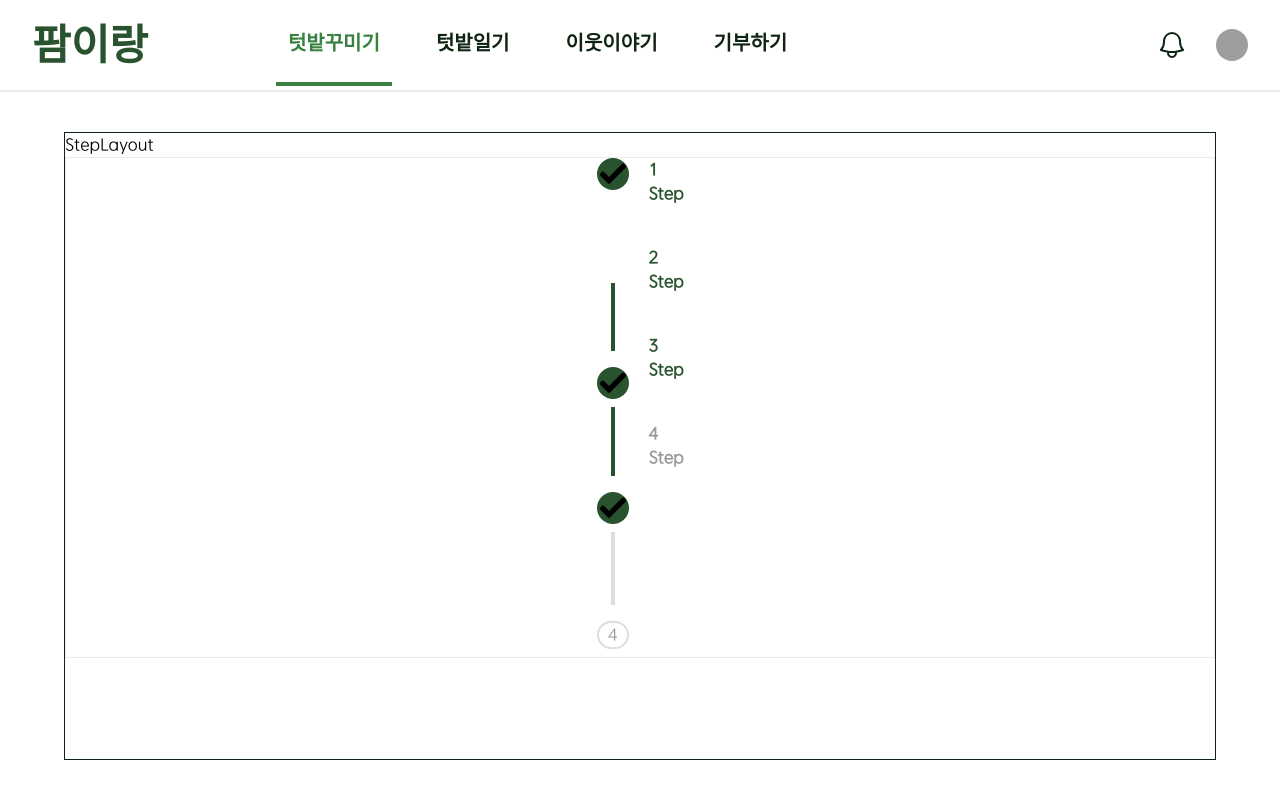
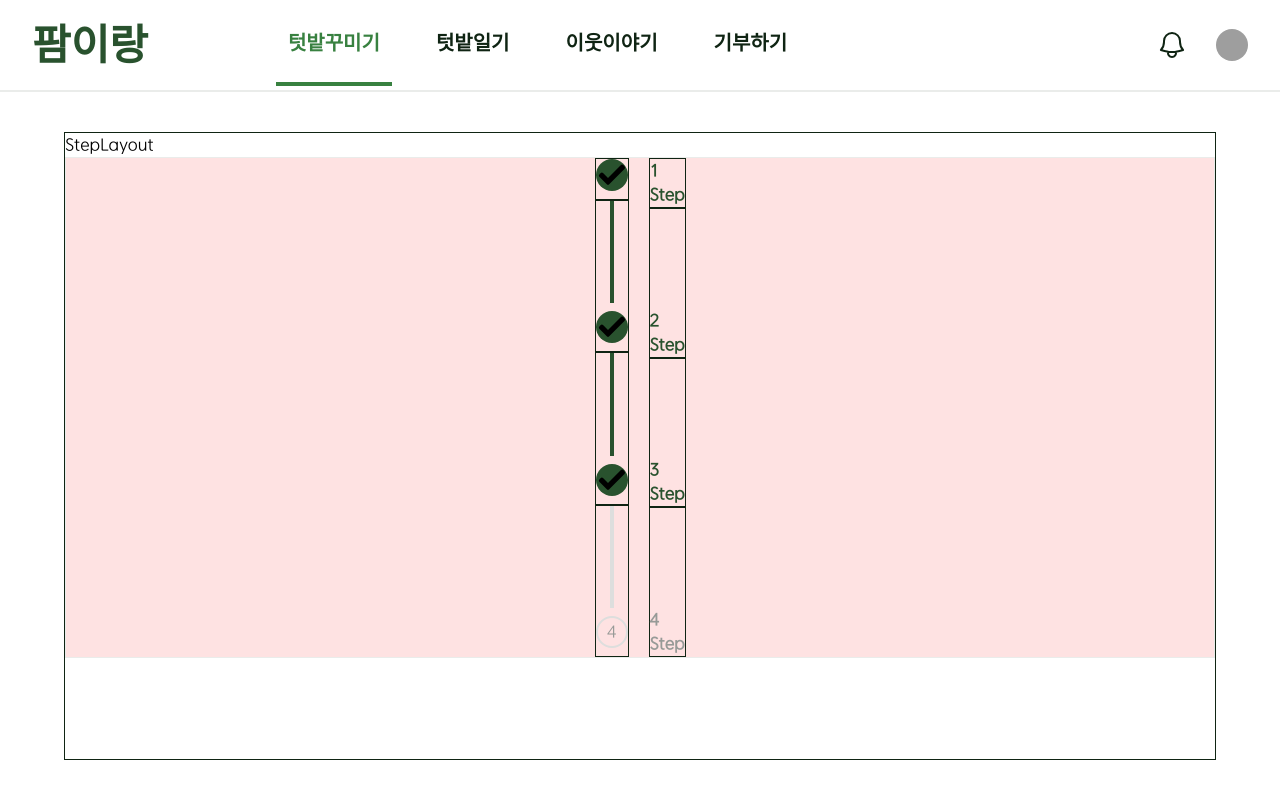
Before and after one commit to Hocheol18/Farmirang, a Next.js app in the folder frontend/: page /farm-design in a window 1280 px wide. Built offline with nearby package versions, Linux system fonts and the light colour scheme; grey boxes are pictures that could not be loaded; a web font is replaced by a local one.

Commit message:
[feat]: 단계별 스테퍼 레이아웃 완료

```diff
--- a/frontend/app/farm-design/components/step/Step.tsx
+++ b/frontend/app/farm-design/components/step/Step.tsx
@@ -1,18 +1,20 @@
 interface StepProps {
   stepNumber: number;
-  title: string;
   isActive: boolean;
   isFirst?: boolean;
 }
 
-const Step = ({ stepNumber, title, isActive, isFirst }: StepProps) => {
+const Step = ({ stepNumber, isActive, isFirst }: StepProps) => {
   return (
-    <div className="flex h-full">
-      <div className="flex flex-col items-center">
+    <div
+      className={`flex flex-col ${
+        isFirst ? "" : "h-full"
+      } items-center border border-black-100`}
+    >
       {/* 첫번째가 아닐 경우에만 위에 작대기 긋고, 첫번째면 없음 */}
       {!isFirst && (
         <div
-            className={`h-full w-1 mb-4 ${
+          className={`flex-1 w-1 mb-2 ${
             isActive ? "bg-green-500" : "bg-gray-300"
           }`}
         ></div>
@@ -37,14 +39,6 @@ const Step = ({ stepNumber, title, isActive, isFirst }: StepProps) => {
         )}
       </div>
     </div>
-      {/* <h6
-        className={`text-base font-bold ${
-          isActive ? "text-green-500" : "text-gray-400"
-        }`}
-      >
-        {title}
-      </h6> */}
-    </div>
   );
 };
 
--- a/frontend/app/farm-design/components/step/StepLayout.tsx
+++ b/frontend/app/farm-design/components/step/StepLayout.tsx
@@ -2,7 +2,7 @@ import Stepper from "./Stepper";
 
 const StepLayout = () => {
   return (
-    <div className="border border-3 w-full border-black-100 mx-[5%] ">
+    <div className="border border-3 w-full border-black-100 mx-[5%]">
       StepLayout
       <Stepper />
     </div>
--- a/frontend/app/farm-design/components/step/StepName.tsx
+++ b/frontend/app/farm-design/components/step/StepName.tsx
@@ -7,7 +7,11 @@ interface StepProps {
 
 const StepName = ({ stepNumber, title, isActive, isFirst }: StepProps) => {
   return (
-    <div className="flex">
+    <div
+      className={`flex flex-col ${
+        isFirst ? "" : `h-full justify-end`
+      } items-center border border-black-100`}
+    >
       <h6
         className={`text-base font-bold ${
           isActive ? "text-green-500" : "text-gray-400"
--- a/frontend/app/farm-design/components/step/Stepper.tsx
+++ b/frontend/app/farm-design/components/step/Stepper.tsx
@@ -3,14 +3,14 @@ import StepName from "./StepName";
 
 const Stepper = () => {
   return (
-    <div className="flex h-[80%] gap-5 border justify-center">
-      <div className="flex flex-col items-center  ">
-        <Step stepNumber={1} title="Step 1" isActive={true} isFirst={true} />
-        <Step stepNumber={2} title="Step 2" isActive={true} />
-        <Step stepNumber={3} title="Step 3" isActive={true} />
-        <Step stepNumber={4} title="Step 4" isActive={false} />
+    <div className="flex h-[80%] gap-5 border justify-center bg-red-100">
+      <div className="flex flex-col items-center ">
+        <Step stepNumber={1} isActive={true} isFirst={true} />
+        <Step stepNumber={2} isActive={true} />
+        <Step stepNumber={3} isActive={true} />
+        <Step stepNumber={4} isActive={false} />
       </div>
-      <div className="flex flex-col gap-10 items-center ">
+      <div className="flex flex-col items-center">
         <StepName stepNumber={1} title="Step" isActive={true} isFirst={true} />
         <StepName stepNumber={2} title="Step" isActive={true} />
         <StepName stepNumber={3} title="Step" isActive={true} />
```
Lines whose indentation alone changed are shown as unchanged.
